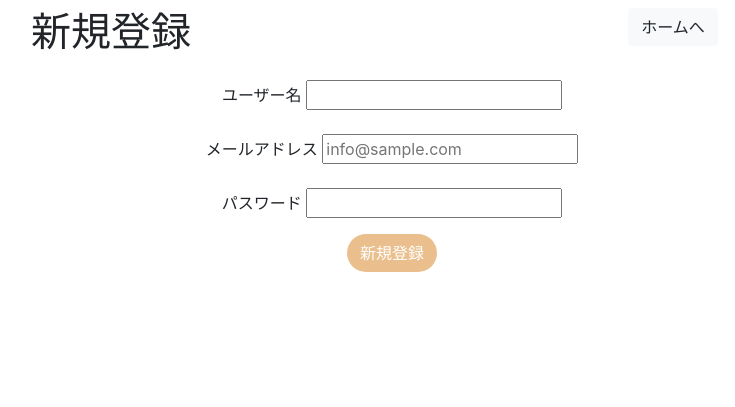
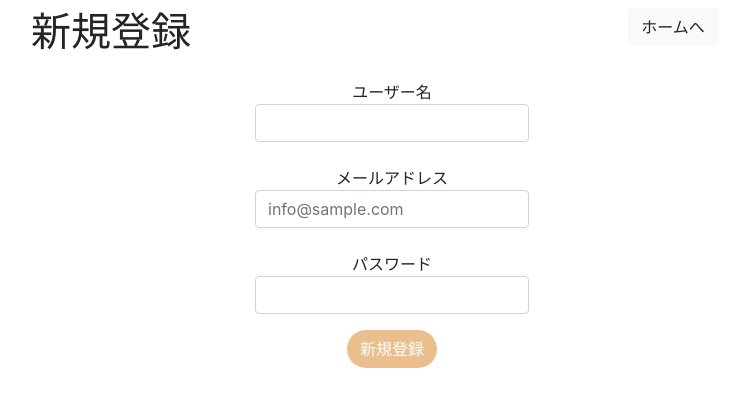
Before and after one commit to raptech-jp/RollingStockManager, a Flask app: page /signup in a window 1280 px wide. Shown: the top 407 px of the page, without its empty margins (248-983 px from the left). Run offline with Flask 3, Linux system fonts and the light colour scheme.

Commit message:
[編集] signupレイアウト

```diff
--- a/templates/signup.html
+++ b/templates/signup.html
@@ -22,17 +22,17 @@
             <form id="registration-form">
                 <div class="p-2">
                     <label for="username">ユーザー名
-                        <input type="text" id="username" name="username" required>
+                        <input type="text" id="username" name="username" class="form-control" required>
                     </label>
                 </div>
                 <div class="p-2">
                     <label for="email">メールアドレス
-                        <input type="email" id="email" name="email" placeholder="info@sample.com" required>
+                        <input type="email" id="email" name="email" placeholder="info@sample.com" class="form-control" required>
                     </label>
                 </div>
                 <div class="p-2">
                     <label for="password">パスワード
-                        <input type="password" id="password" name="password" required>
+                        <input type="password" id="password" name="password" class="form-control" required>
                     </label>
                 </div>
                 <input type="submit" class="btn btn-custom" value="新規登録">
```
